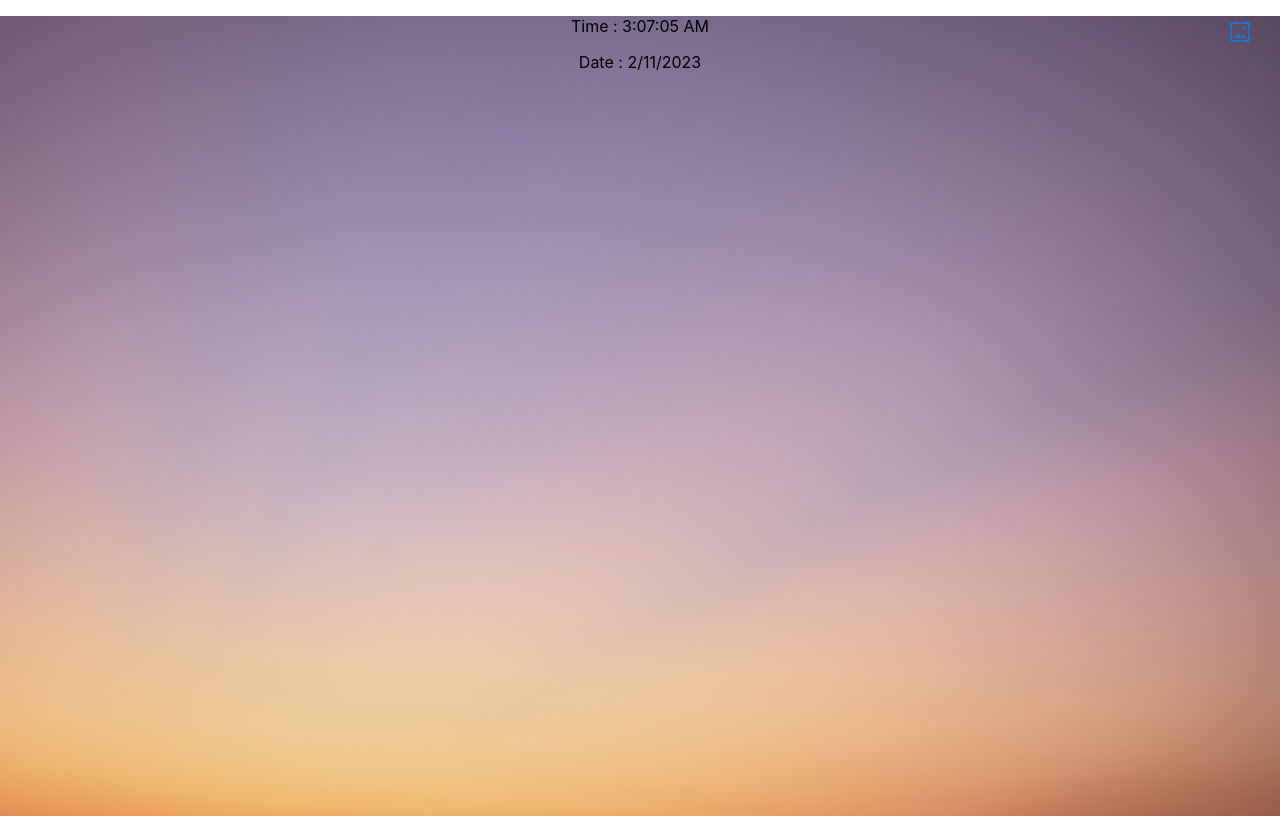
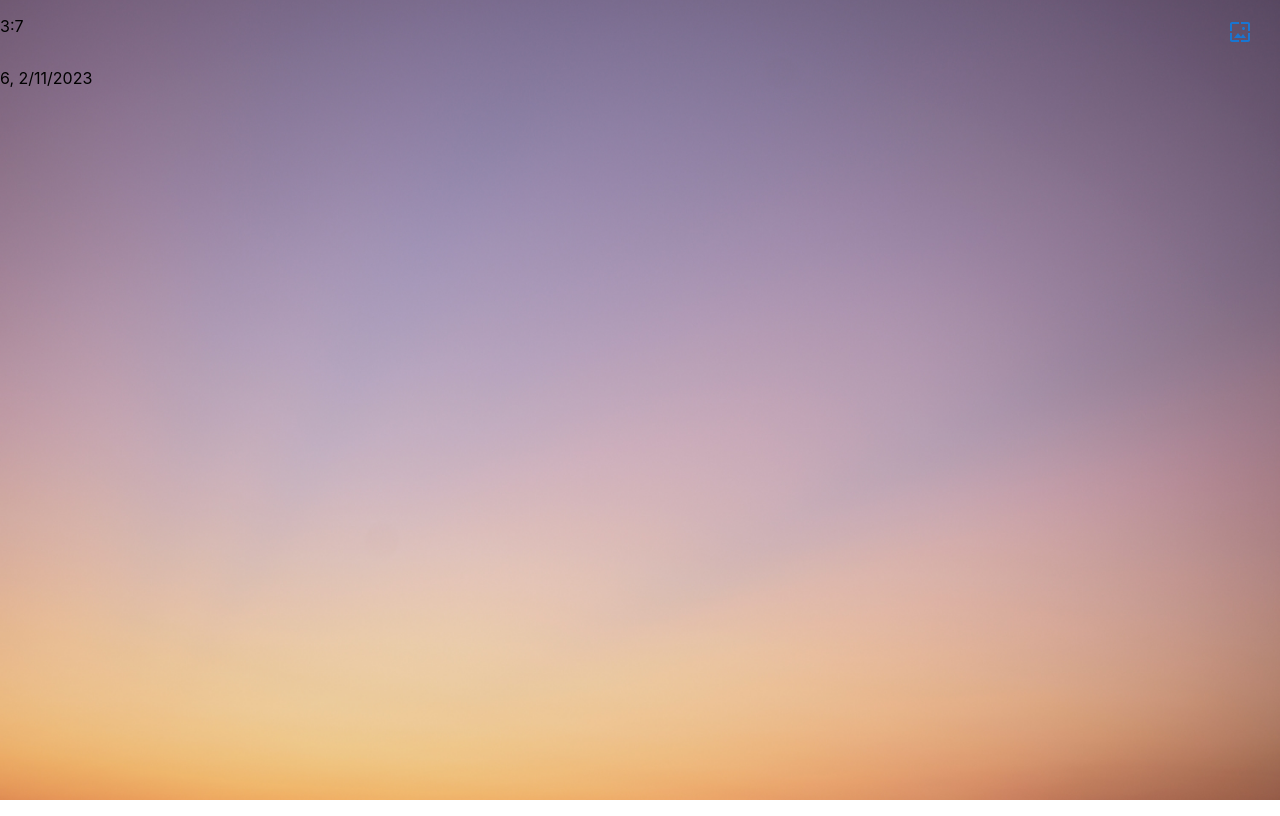
Before and after one commit to ossd-s23/always-on-time, a React (Create React App) app in the folder web-ext/: page / in a window 1280 px wide. Built offline with nearby package versions, Linux system fonts and the light colour scheme.

Commit message:
Fixed blank gap in background, changed date time formatting

```diff
--- a/web-ext/src/App.css
+++ b/web-ext/src/App.css
@@ -9,8 +9,17 @@
   font-size: 18px;
 }
 
-.time{
-  text-align: center;
+.timeBlock{
+  margin-left: auto;
+  margin-right: auto;
+  vertical-align: middle;
+}
+
+.time {
+  margin-left: auto;
+  margin-right: auto;
+  display: inline-block;
+  text-align: left;
 }
 
 .App-logo {
@@ -24,6 +33,7 @@
   }
 }
 
+/*
 .App-header {
   background-color: #282c34;
   min-height: 100vh;
@@ -34,6 +44,7 @@
   font-size: calc(10px + 2vmin);
   color: white;
 }
+*/
 
 .App-link {
   color: #61dafb;
--- a/web-ext/src/App.js
+++ b/web-ext/src/App.js
@@ -32,9 +32,9 @@ export const DateTime = () => {
             width: '100vw',
             height: '100vh'
           }}>
-        <div className="time">
-            <p> Time : {date.toLocaleTimeString()}</p>
-            <p> Date : {date.toLocaleDateString()}</p>
+        <div className="timeBlock">
+            <p className="time"> {(date.getHours() % 12  || 12)}:{date.getMinutes()}</p>
+            <p> {date.getDay()}, {date.toLocaleDateString()}</p>
         </div>
         <div className="WallpaperIcon">
         <IconButton size="large" color="primary" aria-label="set background" component="label">
```
